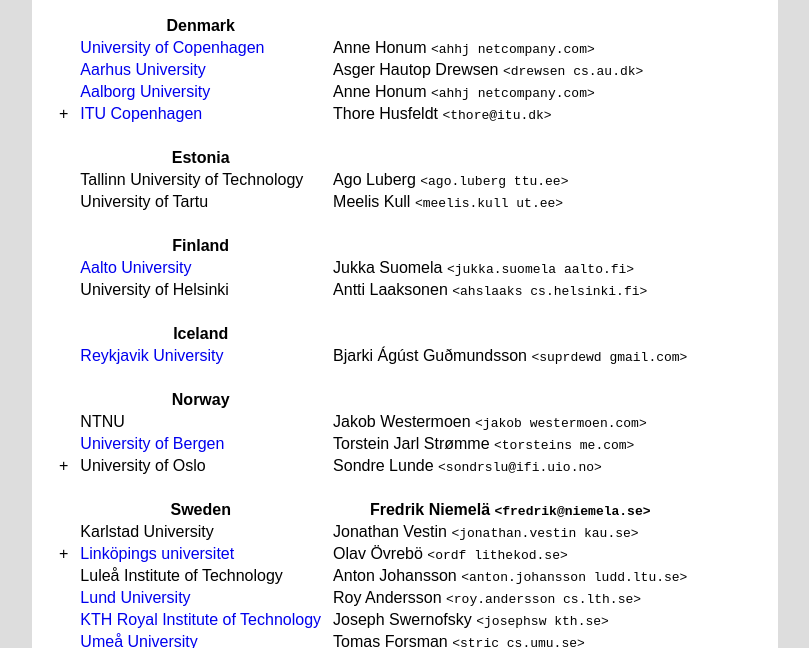
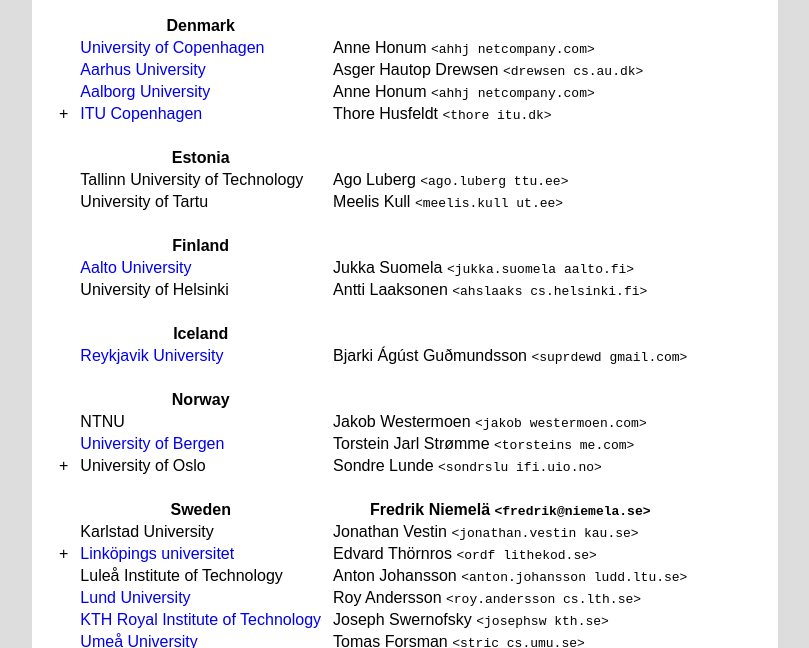
Before and after one commit to icpc/ncpc-web, a Jekyll site: the page built from ncpc2020/index.html, in a window 1280 px wide and 900 px high, scrolled down 1030 px. Shown: the part 152-800 px from the top of the window, without its empty margins (235-1044 px from the left). Built offline with Jekyll 4.4.1, drawn with Linux system fonts in a browser that asks for light colours.

Commit message:
update name; rm some @

```diff
--- a/ncpc2020/index.html
+++ b/ncpc2020/index.html
@@ -169,7 +169,7 @@
     <td>+</td>
     <td><a href="https://lillekat.github.io/ncpc2020.html">ITU Copenhagen</a></td>
     <td>Thore Husfeldt
-      <code>&lt;thore@itu.dk&gt;</code></td>
+      <code>&lt;thore itu.dk&gt;</code></td>
   </tr>
 
   <tr><td>&nbsp;</td></tr>
@@ -250,7 +250,7 @@
     <td>+</td>
     <td>University of Oslo</td>
     <td>Sondre Lunde
-      <code>&lt;sondrslu@ifi.uio.no&gt;</code>
+      <code>&lt;sondrslu ifi.uio.no&gt;</code>
     </td>
   </tr>
 
@@ -274,7 +274,7 @@
     <td>+</td>
     <td><a href="http://lithekod.se/ncpc/en/">Link&ouml;pings
   universitet</a></td>
-    <td>Olav &Ouml;vreb&ouml;
+    <td>Edvard Thörnros
       <code>&lt;ordf lithekod.se&gt;</code>
     </td>
   </tr>
```
